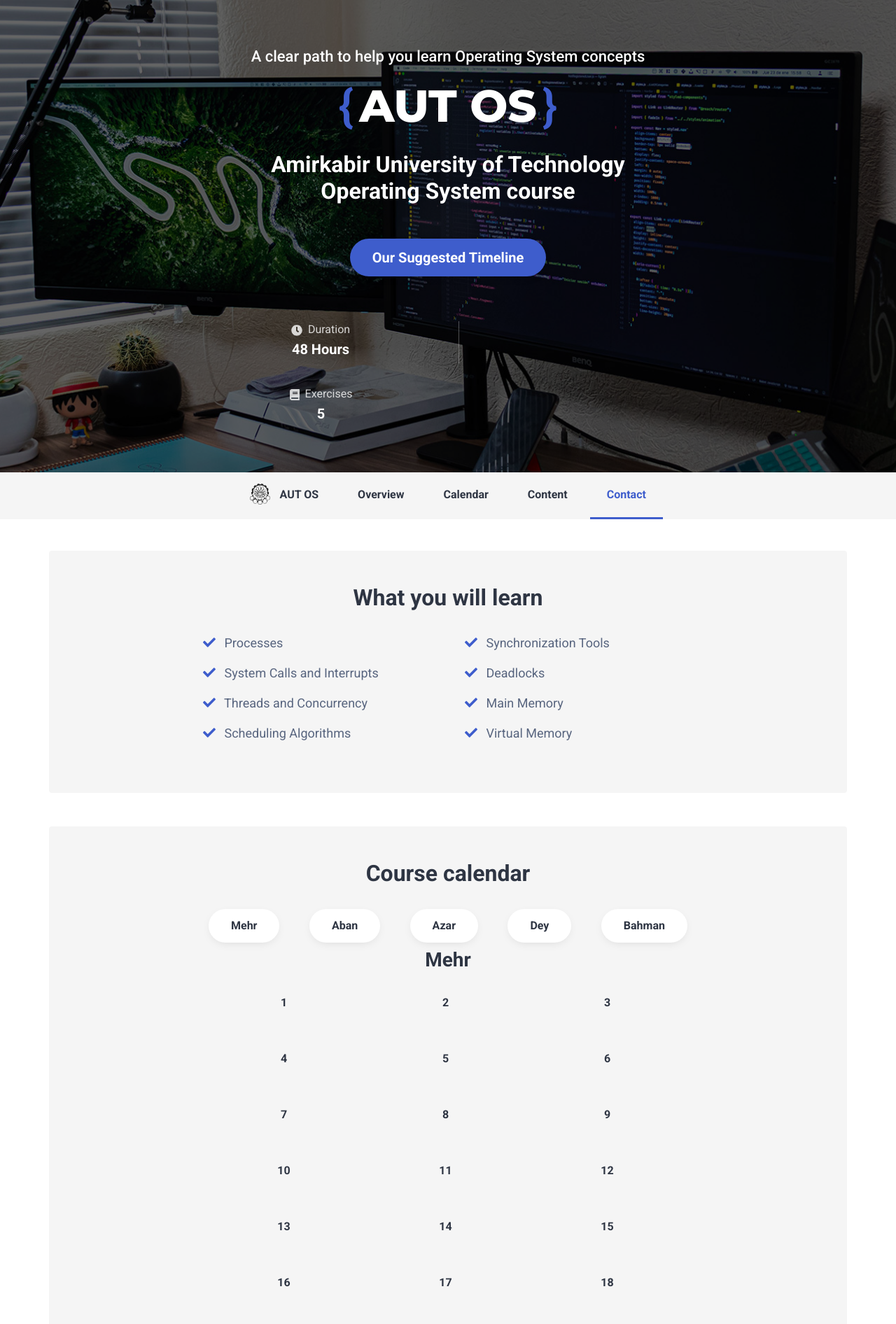
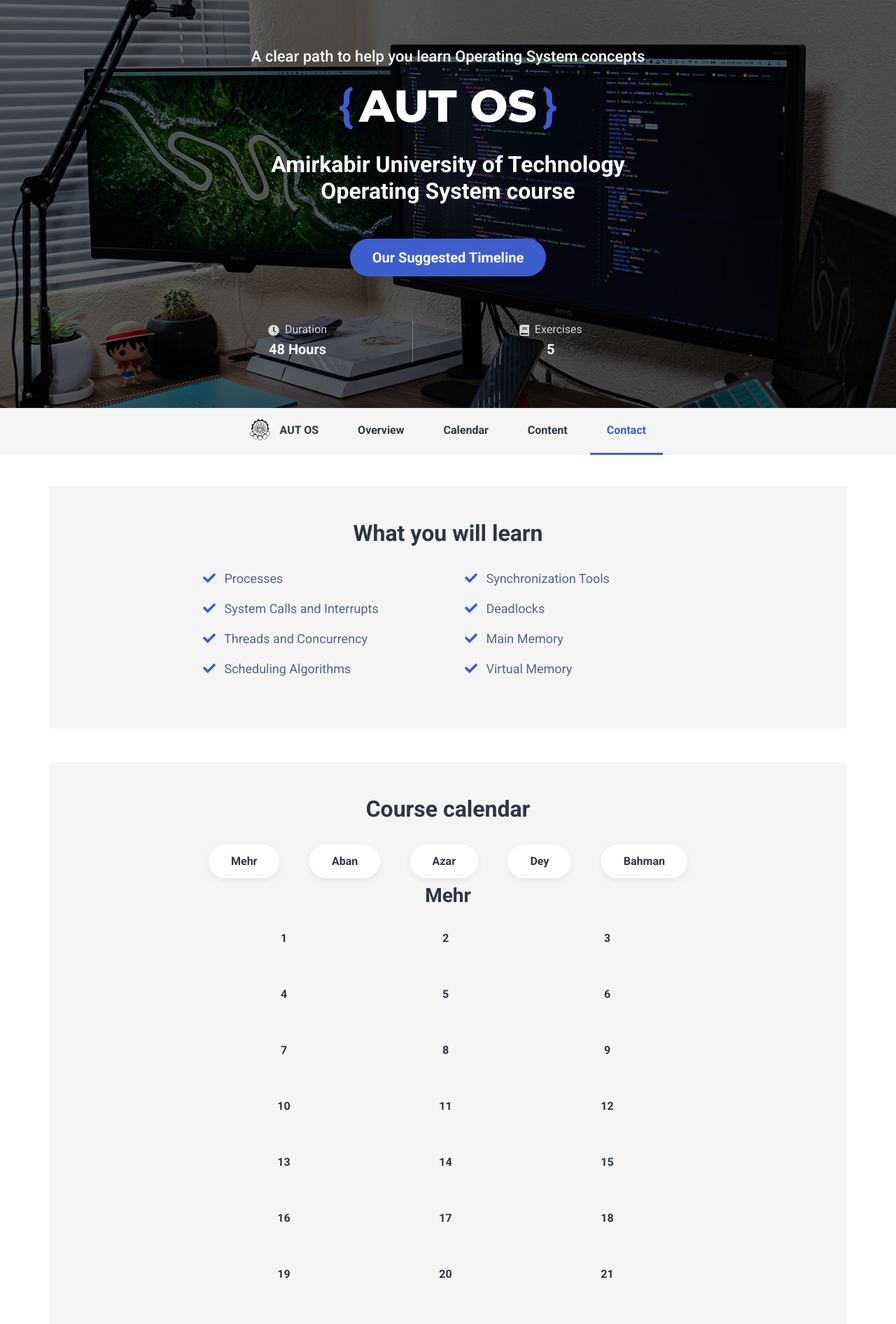
Before and after one commit to OS-CE-AUT/os-ce-aut.github.io, a Jekyll site: the page built from index.html, in a window 1280 px wide. Shown: the top 1892 px of the page at 70% size. Built offline with Jekyll 4.4.1, drawn with Linux system fonts in a browser that asks for light colours; comment, search, counter and statistics services are not loaded.

Commit message:
fix: fixed styling in header

```diff
--- a/_includes/header.html
+++ b/_includes/header.html
@@ -18,7 +18,7 @@
                 <div class="hero-summary">
                     <div class="row">
                         {% for summary in site.data.summary %}
-                        <div class="item col-6 m-3">
+                        <div class="item col-5 m-3">
                             <div class="summary-desc mb-1"><i
                                     class="icon fas fa-{{ summary.icon }} mr-2"></i>{{ summary.title }}</div>
                             <h4 class="summary-heading"">{{ summary.value }}
```
